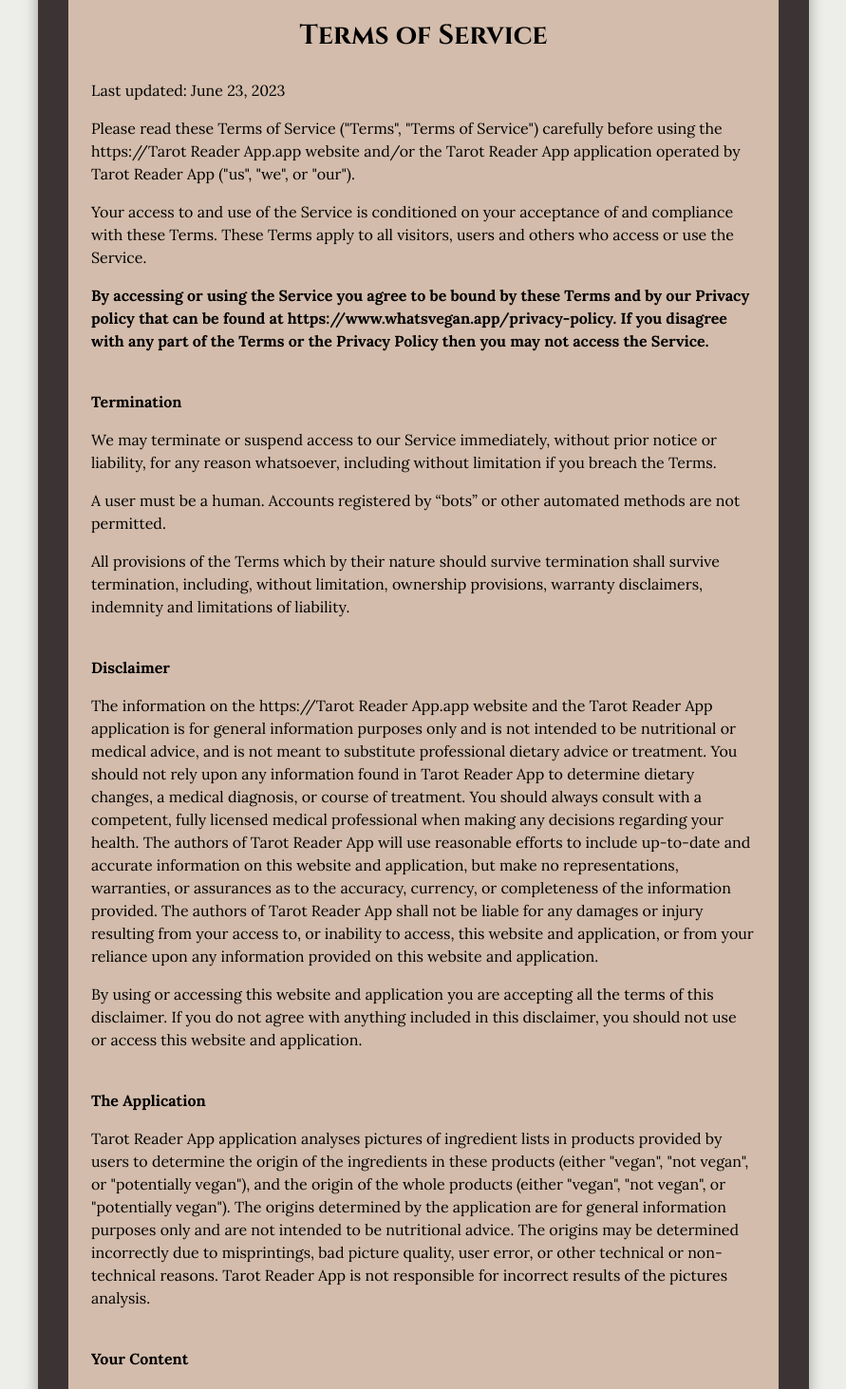
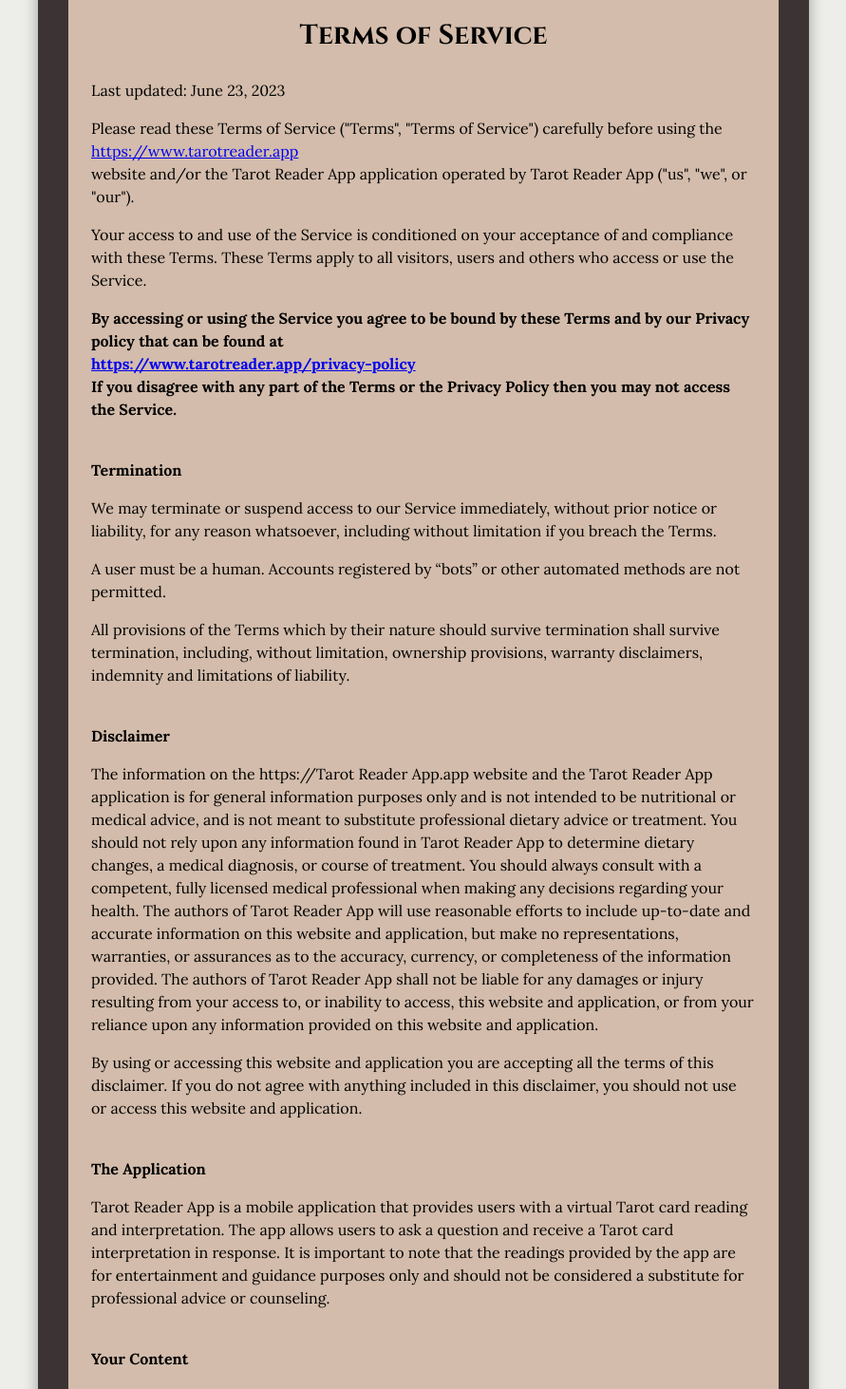
Before and after one commit to Schnippen/tarot-landing-page, a React (Create React App) app: page /terms-of-service in a window 1280 px wide. Shown: the part 240-1703 px from the top of the page at 95% size, without its empty margins (194-1085 px from the left). Built offline with nearby package versions, Linux system fonts and the light colour scheme; no server answers.

Commit message:
added styles changed TermsOfService

```diff
--- a/src/App.module.css
+++ b/src/App.module.css
@@ -234,6 +234,37 @@
 .Link:visited {
   color: #2196f3;
 }
+.terms_of_service_div_container {
+  background-color: var(--brown);
+  padding: 32px;
+  border-radius: 24px;
+  box-shadow: var(--BoxShadow);
+}
+.terms_of_service_div {
+  max-width: 700px;
+  min-width: 40%;
+  background-color: var(--beige);
+  font-family: Lora;
+  border-radius: 24px;
+  padding: 24px;
+  line-height: 1.5;
+}
+
+.privacy_policy_div_container{
+  background-color: var(--brown);
+  padding: 32px;
+  border-radius: 24px;
+  box-shadow: var(--BoxShadow);
+}
+.privacy_policy_div{
+  max-width: 700px;
+  min-width: 40%;
+  background-color: var(--beige);
+  font-family: Lora;
+  border-radius: 24px;
+  padding: 24px;
+  line-height: 1.5;
+}
 
 @media (max-width: 1800px) {
   .exposition_container {
@@ -307,12 +338,60 @@
 }
 
 @media (max-width: 768px) {
+  .exposition_container {
+    margin: 0 0.5em;
+  }
+  .exposition_right > h2 {
+    padding: 0 0.5em;
+  }
+  .PhotoGallery {
+    margin: 24px 0;
+  }
+
+  .article {
+    margin: 0px 0.5em;
+  }
+
+  .article {
+    padding: 24px;
+    max-width: 50em;
+    margin-top: 32px;
+    background-color: var(--brown);
+    border-radius: 24px;
+    box-shadow: var(--BoxShadow);
+  }
+
+  .article_wrapper {
+    padding: 8px;
+    background-color: var(--beige);
+    border-radius: 24px;
+  }
+  .ArticleItem_list {
+    padding-inline-start: 0px;
+    text-align: center;
+  }
   .panels_wrapper {
     flex-direction: column;
     align-items: center;
   }
   .exposition {
     height: auto;
+  }
+  .footer_container {
+    margin: 48px 0.5em;
+  }
+  .terms_of_service_div_container {
+    padding: 16px;
+  }
+  .terms_of_service_div {
+    width: 280px;
+  }
+  .privacy_policy_div_container{
+        padding: 16px;
+
+  }
+  .privacy_policy_div{
+ width: 280px;
   }
 }
 
--- a/src/components/ArticleItem.tsx
+++ b/src/components/ArticleItem.tsx
@@ -9,7 +9,7 @@ type ArticleItemTypes = {
 function ArticleItem({ paragraphText, headerTitle }: ArticleItemTypes) {
   return (
     <>
-      <ul>
+      <ul className={styles.ArticleItem_list}>
         <h3 className={styles.ArticleItem_title}>{headerTitle}</h3>
         <li className={styles.ArticleItem_paragraph}>{paragraphText}</li>
       </ul>
--- a/src/screens/PrivacyPolicy.tsx
+++ b/src/screens/PrivacyPolicy.tsx
@@ -25,26 +25,15 @@ function PrivacyPolicy() {
           padding: "32px 0",
         }}
       >
-        <div
-          style={{
-            backgroundColor: "var(--brown)",
-            padding: "32px",
-            borderRadius: "24px",
-            boxShadow: "var(--BoxShadow)",
-          }}
-        >
-          <article
-            style={{
-              maxWidth: "700px",
-              minWidth: "40%",
-              backgroundColor: "var(--beige)",
-              fontFamily: "Lora",
-              borderRadius: "24px",
-              padding: "24px",
-              lineHeight: 1.5,
-            }}
-          >
-            <Link to="/" className={styles.Link} onClick={()=>analytics.event(AnalyticsEvent.go_to_home_page_pressed)}>
+        <div className={styles.privacy_policy_div_container}>
+          <article className={styles.privacy_policy_div}>
+            <Link
+              to="/"
+              className={styles.Link}
+              onClick={() =>
+                analytics.event(AnalyticsEvent.go_to_home_page_pressed)
+              }
+            >
               Go to home page
             </Link>
             <h1
--- a/src/screens/TermsOfService.tsx
+++ b/src/screens/TermsOfService.tsx
@@ -27,25 +27,8 @@ function TermsOfService() {
           padding: "32px 0",
         }}
       >
-        <div
-          style={{
-            backgroundColor: "var(--brown)",
-            padding: "32px",
-            borderRadius: "24px",
-            boxShadow: "var(--BoxShadow)",
-          }}
-        >
-          <article
-            style={{
-              maxWidth: "700px",
-              minWidth: "40%",
-              backgroundColor: "var(--beige)",
-              fontFamily: "Lora",
-              borderRadius: "24px",
-              padding: "24px",
-              lineHeight: 1.5,
-            }}
-          >
+        <div className={styles.terms_of_service_div_container}>
+          <article className={styles.terms_of_service_div}>
             <Link
               to="/"
               className={styles.Link}
@@ -67,7 +50,13 @@ function TermsOfService() {
             <p>Last updated: June 23, 2023</p>
             <p>
               {`Please read these Terms of Service ("Terms", "Terms of Service")
-          carefully before using the https://${CompanyName}.app website and/or the
+          carefully before using the`}
+              <br />
+              <a href="https://www.tarotreader.app">
+                https://www.tarotreader.app
+              </a>
+              <br />
+              {`website and/or the
           ${CompanyName} application operated by ${CompanyName} ("us", "we", or "our").`}
             </p>
             <p>
@@ -76,12 +65,16 @@ function TermsOfService() {
               to all visitors, users and others who access or use the Service.
             </p>
             <p>
-              <strong>
+              <strong style={{ wordBreak: "break-word" }}>
                 By accessing or using the Service you agree to be bound by these
                 Terms and by our Privacy policy that can be found at
-                https://www.whatsvegan.app/privacy-policy. If you disagree with
-                any part of the Terms or the Privacy Policy then you may not
-                access the Service.
+                <br />
+                <a href="https://www.tarotreader.app/privacy-policy">
+                  https://www.tarotreader.app/privacy-policy
+                </a>
+                <br />
+                If you disagree with any part of the Terms or the Privacy Policy
+                then you may not access the Service.
               </strong>
             </p>
             <p style={paragraphHeader}>
@@ -134,17 +127,7 @@ function TermsOfService() {
               <strong>The Application</strong>
             </p>
             <p>
-              {`${CompanyName} application analyses pictures of ingredient lists in
-              products provided by users to determine the origin of the
-              ingredients in these products (either "vegan", "not vegan", or
-              "potentially vegan"), and the origin of the whole products (either
-              "vegan", "not vegan", or "potentially vegan"). The origins
-              determined by the application are for general information purposes
-              only and are not intended to be nutritional advice. The origins
-              may be determined incorrectly due to misprintings, bad picture
-              quality, user error, or other technical or non-technical reasons.
-              ${CompanyName} is not responsible for incorrect results of the
-              pictures analysis.`}
+              {`${CompanyName} is a mobile application that provides users with a virtual Tarot card reading and interpretation. The app allows users to ask a question and receive a Tarot card interpretation in response. It is important to note that the readings provided by the app are for entertainment and guidance purposes only and should not be considered a substitute for professional advice or counseling. `}
             </p>
             <p style={paragraphHeader}>
               <strong>Your Content</strong>
```
